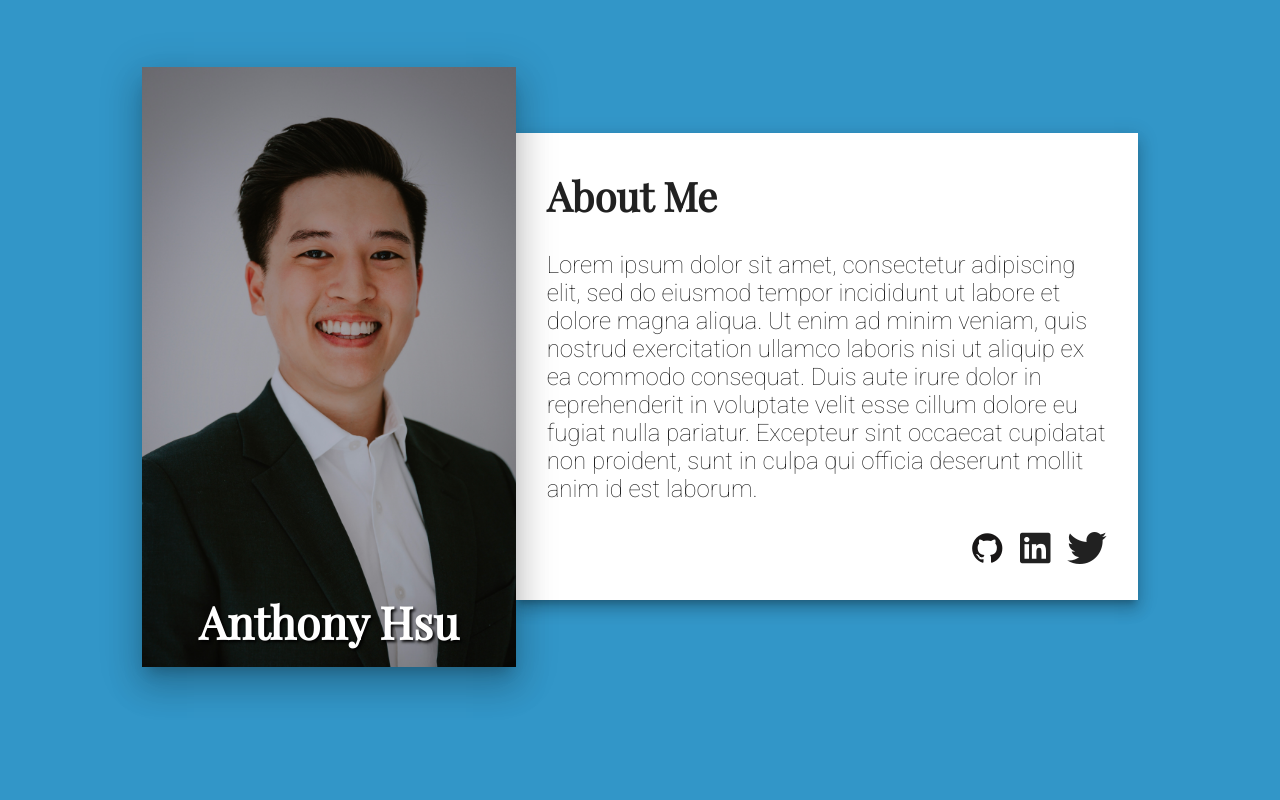
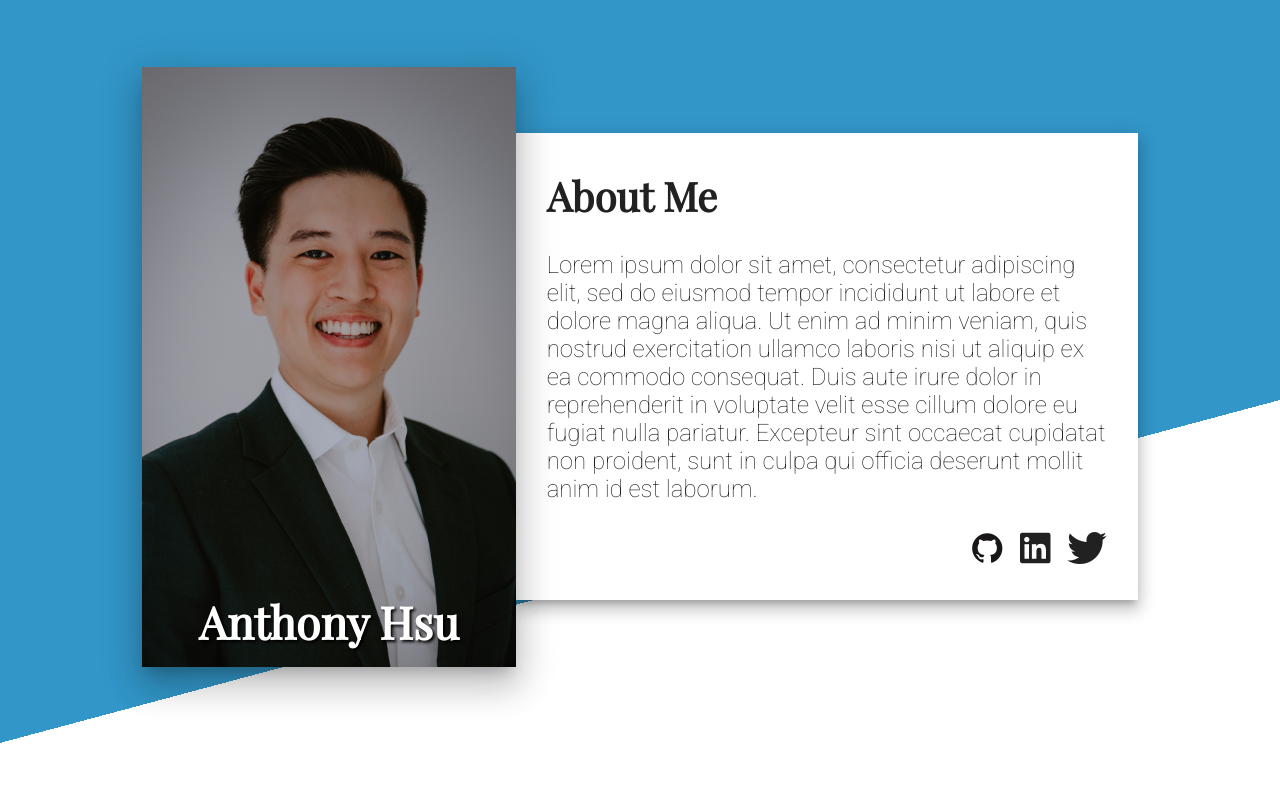
Before and after one commit to anthony-hsu/portfolio, a React (Vite) app: page / in a window 1280 px wide. Shown: the top 800 px of the page. Built offline with nearby package versions, Linux system fonts and the light colour scheme.

Commit message:
Add modified About background

```diff
--- a/src/App.css
+++ b/src/App.css
@@ -12,6 +12,7 @@ body {
 
 .about-container {
   background-color: rgb(50, 150, 200);
+  background-image: linear-gradient(-15deg, white 35%, rgb(50, 150, 200) 35%);
   padding: 0 5rem;
   height: 100vh;
   display: grid;
@@ -183,7 +184,7 @@ body {
 .contact-image {
   max-height: 100%;
   max-width: 100%;
-  box-shadow: 5px 5px 10px rgb(50,50,50);
+  box-shadow: 5px 5px 10px rgb(50, 50, 50);
 }
 
 .contact-text {
@@ -195,8 +196,8 @@ body {
 
 .contact-body {
   font-family: "Roboto", system-ui, -apple-system, BlinkMacSystemFont,
-  "Segoe UI", Roboto, Oxygen, Ubuntu, Cantarell, "Open Sans", "Helvetica Neue",
-  sans-serif;
+    "Segoe UI", Roboto, Oxygen, Ubuntu, Cantarell, "Open Sans", "Helvetica Neue",
+    sans-serif;
   font-size: 1.75rem;
   font-weight: 300;
   margin: 0;
```
